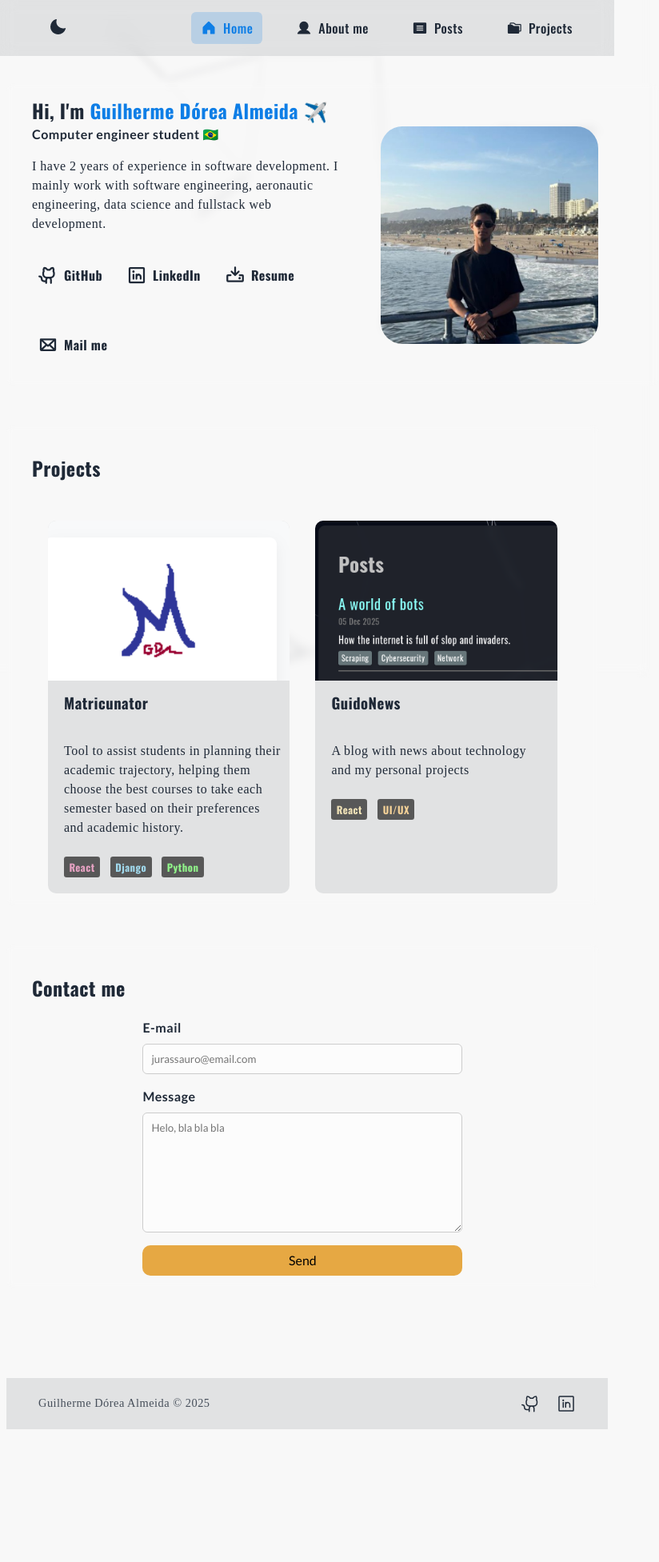
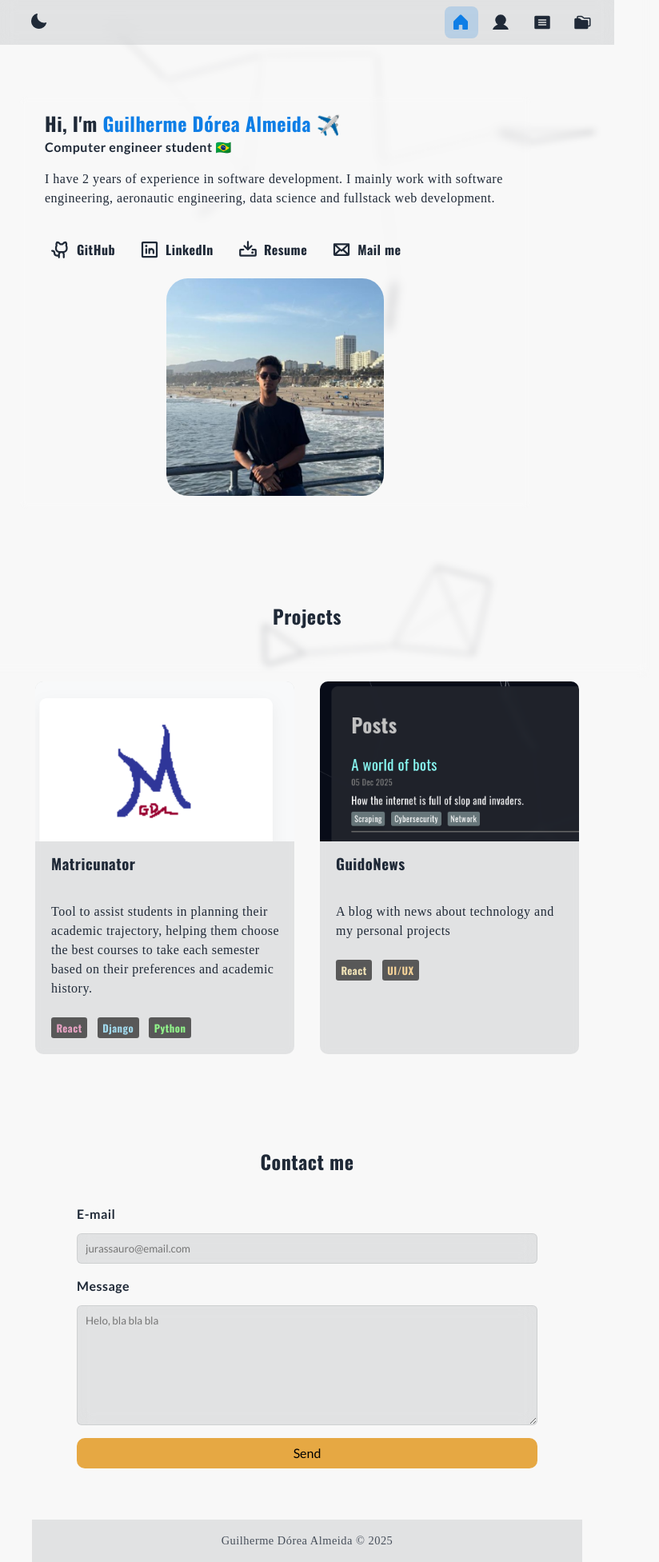
Before and after one commit to GuilhermeDorea/landing, a React (Vite) app: page / in a window 768 px wide. Shown: the top 1953 px of the page at 80% size, 824 px wide, since content can reach past the window. Before the commit the page ends 1795 px from the top, so only its background shows below. Built offline with nearby package versions, Linux system fonts and the light colour scheme.

Commit message:
feat: portabilidade para celular

```diff
--- a/src/pages/Blog.jsx
+++ b/src/pages/Blog.jsx
@@ -34,7 +34,7 @@ export function BlogPost() {
   }
   return (
     <>
-      <div className="blog-home">
+      <div className="container">
         <h1>{post.title}</h1>
         <p className="post-date">{post.date}</p>
         <hr />
--- a/src/pages/Home.jsx
+++ b/src/pages/Home.jsx
@@ -66,7 +66,7 @@ export function Home() {
           </div>
         </div>
 
-        <div className="card">
+        <div className="container">
           <h2 style={{ marginBottom: '3rem' }}>Projects</h2>
           <div className="projects-grid">
             <ProjectCard
@@ -86,7 +86,7 @@ export function Home() {
             </ProjectCard>
           </div>
         </div>
-        <div className="card" id="contact">
+        <div className="container contact-container" id="contact">
           <h2>Contact me</h2>
           <ContactForm />
         </div>
--- a/src/styles/AboutMe.css
+++ b/src/styles/AboutMe.css
@@ -1,5 +1,4 @@
 .about-me-container {
-  width: 800px;
 }
 
 .about-me-card {
@@ -106,15 +105,11 @@
   align-items: center;
   margin-top: -1rem;
   margin-bottom: -0.75rem;
-}
-.timeline-role {
   font-size: 1.1rem;
-  margin-left: 0.5rem;
 }
 
 .timeline-company {
   color: var(--secondary);
-  font-size: 1.1rem;
 }
 
 .timeline-desc {
@@ -137,3 +132,23 @@
   height: 250px;
   width: 100%;
 }
+
+@media (min-width: 768px) {
+  .about-me-container {
+    width: 800px;
+  }
+}
+@media (max-width: 768px) {
+  .about-me-container {
+    text-align: left;
+  }
+  .time-linerolecompany {
+    display: flex;
+    flex-direction: column;
+    margin: -1.5rem;
+  }
+  .timeline-role {
+    margin-top: -1rem;
+    margin-bottom: 2rem;
+  }
+}
--- a/src/styles/ContactForm.css
+++ b/src/styles/ContactForm.css
@@ -1,16 +1,19 @@
+.contact-container {
+  width: 80%;
+}
+
 .contact-form {
   display: flex;
   flex-direction: column;
-  gap: 16px;
+  gap: 1rem;
   text-align: left;
-  max-width: 400px;
-  margin: 0 auto;
+  width: 100%;
 }
 
 .form-group {
   display: flex;
   flex-direction: column;
-  gap: 8px;
+  gap: 0.75rem;
 }
 
 .form-group label {
@@ -20,12 +23,12 @@
 .form-group input,
 .form-group textarea {
   padding: 10px;
-  border: 1px solid #ccc;
+  border: 1px solid var(--glass-bg);
   border-radius: 6px;
   font-family: inherit;
-  background-color: rgba(255, 255, 255, 0.5);
+  background-color: var(--glass-bg);
   backdrop-filter: blur(10px); /* Desfoque atrás do vidro */
-  color: #000000;
+  color: var(--text-main);
 }
 
 .success-message {
--- a/src/styles/Footer.css
+++ b/src/styles/Footer.css
@@ -3,8 +3,9 @@
   display: flex;
   justify-content: space-between; /* Joga um grupo pra cada ponta */
   align-items: center;
-  padding: 20px 40px;
-  margin-top: 80px; /* Garante espaço do último conteúdo */
+  padding: 1rem 2rem;
+  margin: 1rem;
+  margin-top: 2rem; /* Garante espaço do último conteúdo */
 
   /* Estilo Visual (Vidro Escuro ou Claro dependendo do gosto) */
   background: var(--glass-bg);
@@ -38,7 +39,7 @@
 }
 
 /* Responsividade para celular: Um embaixo do outro */
-@media (max-width: 600px) {
+@media (max-width: 768px) {
   .footer {
     flex-direction: column;
     gap: 15px;
--- a/src/styles/Home.css
+++ b/src/styles/Home.css
@@ -107,3 +107,17 @@
 .aviao:hover {
   transform: translateY(-5px) translateX(5px);
 }
+
+@media (max-width: 768px) {
+  #root {
+    box-sizing: border-box;
+    margin: 0 auto;
+    padding: 1rem;
+    text-align: center;
+    width: 100%;
+  }
+  .starter-card {
+    grid-template-columns: 1fr;
+    width: 80%;
+  }
+}
--- a/src/styles/Nav.css
+++ b/src/styles/Nav.css
@@ -3,11 +3,11 @@
   top: 0;
   left: 0;
   width: 100%;
-  height: 70px;
+  height: 4rem;
   display: flex;
   justify-content: space-between;
   align-items: center;
-  padding: 0 40px;
+  padding: 0 2rem;
   box-sizing: border-box;
   backdrop-filter: blur(10px);
   background-color: var(--glass-bg);
@@ -16,18 +16,17 @@
 
 .navbar-links {
   display: flex;
-  gap: 30px;
+  gap: 2rem;
 }
 
 .nav-item {
   display: flex;
   align-items: center;
-  gap: 8px;
+  gap: 1rem;
   color: var(--text-main);
-  font-weight: 500;
   transition: all 0.2s;
-  padding: 8px 12px;
-  border-radius: 6px;
+  padding: 0.5rem 0.75rem;
+  border-radius: 0.5rem;
 }
 
 .nav-item:hover {
@@ -37,11 +36,6 @@
 .nav-item.active {
   color: var(--primary);
   background: var(--primary-hover);
-}
-
-.home-container,
-.cv-container {
-  padding-top: 100px;
 }
 
 /* Tema escuro/claro */
@@ -59,3 +53,27 @@
   background-color: var(--secondary);
   transform: translateY(0px);
 }
+
+@media (max-width: 768px) {
+  .navbar {
+    padding: 0 1rem;
+    height: 3.5rem;
+  }
+
+  .navbar-links {
+    gap: 0.5rem;
+  }
+
+  .nav-item {
+    font-size: 0; /* O TRUQUE: Esconde o texto do link */
+    gap: 0;
+    padding: 0.5rem;
+    justify-content: center;
+  }
+
+  .nav-item svg {
+    width: 24px;
+    height: 24px;
+    font-size: 1.5rem;
+  }
+}
--- a/src/styles/Projects.css
+++ b/src/styles/Projects.css
@@ -34,7 +34,7 @@
   display: flex;
   text-align: left;
   flex-direction: column;
-  height: 100%;
+  padding: 0%;
 
   margin: -10px 10px 20px 20px;
 }
--- a/src/styles/index.css
+++ b/src/styles/index.css
@@ -71,7 +71,7 @@ a:hover {
   margin-top: 5rem;
   display: flex;
   flex-direction: column;
-  gap: 2rem;
+  gap: 1rem;
 }
 
 button {
```
